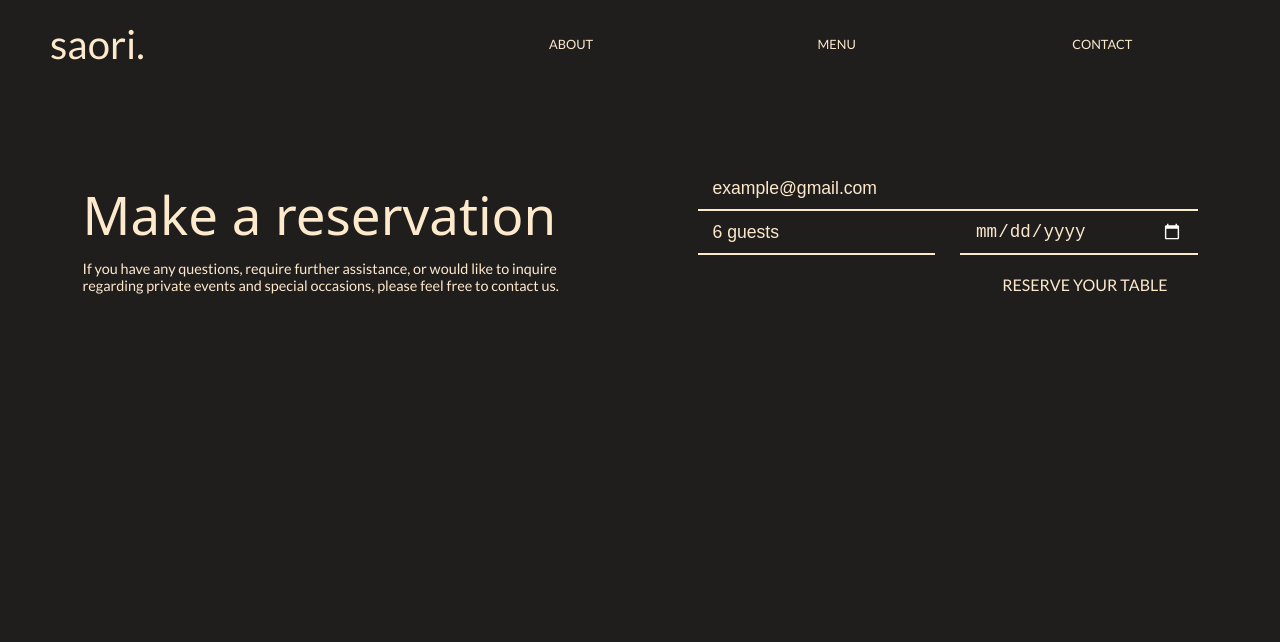
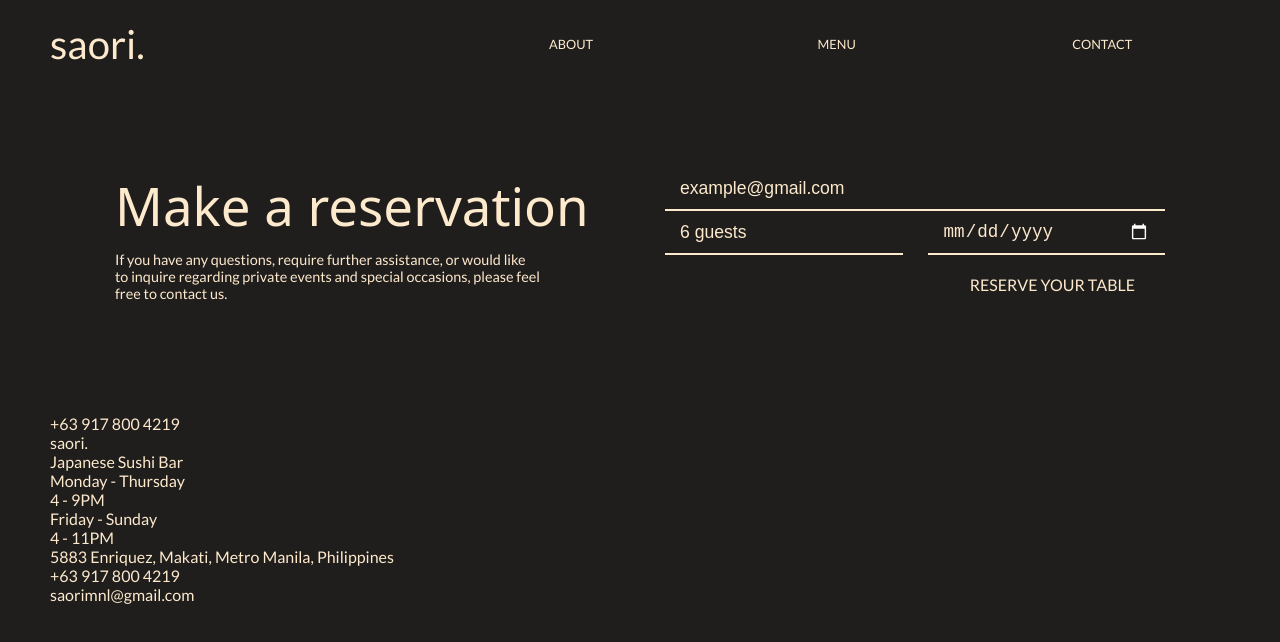
Before and after one commit to rjqocampo/restaurant, a website built with webpack: page dist/index.html in a window 1280 px wide. Built offline with nearby package versions, Linux system fonts and the light colour scheme; a web font is replaced by a local one.

Commit message:
Add content to details section

```diff
--- a/src/contact.js
+++ b/src/contact.js
@@ -5,6 +5,7 @@ export default function showContact() {
   div.classList.add('contact')
   content.appendChild(div);
 
+  // Form Section
   const sectionForm = document.createElement('section');
   sectionForm.classList.add('form');
   div.appendChild(sectionForm);
@@ -52,4 +53,71 @@ export default function showContact() {
   buttonSubmit.setAttribute('type', 'button');
   buttonSubmit.textContent = 'RESERVE YOUR TABLE'
   form.appendChild(buttonSubmit);
+
+  // Details Section
+  const sectionDetails = document.createElement('section');
+  sectionDetails.classList.add('details')
+  div.appendChild(sectionDetails);
+
+  const h4 = document.createElement('h4');
+  h4.textContent = '+63 917 800 4219'
+  sectionDetails.appendChild(h4);
+
+  const hl = document.createElement('div');
+  sectionDetails.appendChild(hl);
+
+  const container = document.createElement('div');
+  container.classList.add('container-details');
+  sectionDetails.appendChild(container);
+
+  const column1 = document.createElement('div');
+  container.appendChild(column1);
+
+  const h5 = document.createElement('h5');
+  h5.textContent = 'saori.'
+  column1.appendChild(h5);
+
+  const h6 = document.createElement('h6');
+  h6.textContent = 'Japanese Sushi Bar'
+  column1.appendChild(h6);
+
+  const column2 = document.createElement('div');
+  container.appendChild(column2);
+
+  const divDetails1 = document.createElement('div');
+  column2.appendChild(divDetails1);
+
+  const weekdays = document.createElement('p');
+  weekdays.textContent = 'Monday - Thursday';
+  divDetails1.appendChild(weekdays)
+
+  const weekdaysSched = document.createElement('p');
+  weekdaysSched.textContent = '4 - 9PM';
+  divDetails1.appendChild(weekdaysSched);
+
+  const divDetails2 = document.createElement('div');
+  column2.appendChild(divDetails2);
+
+  const weekends = document.createElement('p');
+  weekends.textContent = 'Friday - Sunday';
+  divDetails2.appendChild(weekends);
+
+  const weekendsSched = document.createElement('p');
+  weekendsSched.textContent = '4 - 11PM';
+  divDetails2.appendChild(weekendsSched);
+
+  const column3 = document.createElement('div');
+  container.appendChild(column3);
+
+  const address = document.createElement('p');
+  address.textContent = '5883 Enriquez, Makati, Metro Manila, Philippines'
+  column3.appendChild(address);
+
+  const phone = document.createElement('p');
+  phone.textContent = '+63 917 800 4219';
+  column3.appendChild(phone);
+
+  const email = document.createElement('p');
+  email.textContent = 'saorimnl@gmail.com'
+  column3.appendChild(email);
 }
--- a/src/style.scss
+++ b/src/style.scss
@@ -260,7 +260,6 @@ footer {
 
 .form {
   display: grid;
-  justify-items: center;
   align-items: center;
   grid-template-columns: 1fr 1fr;
   gap: 50px;
@@ -268,7 +267,7 @@ footer {
     margin: 100px 0px;
     width: min(500px, 100%);
     &:first-child {
-      // justify-self: end;
+      justify-self: end;
       h3 {
         font-family: 'Italiana', system-ui, "Segoe UI", Roboto, Helvetica, Arial, sans-serif, "Apple Color Emoji", "Segoe UI Emoji", "Segoe UI Symbol";
         font-size: clamp(2.5rem, calc(2.5rem + 1vw), 5rem);
@@ -276,9 +275,11 @@ footer {
       p {
         font-size: 0.9rem;
         margin: 10px 0px;
+        width: 85%;
       }
     }
     &:last-child {
+      justify-self: start;
       form {
         display: grid;
         input {
@@ -331,6 +332,7 @@ footer {
   body {
     div {
       .form {
+        margin-top: 50px;
         grid-template-columns: none;
         grid-template-rows: 1fr 1fr;
         gap: 0px;
```
